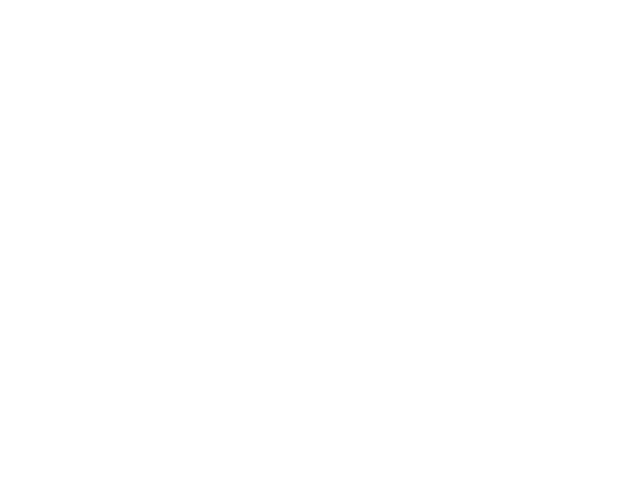
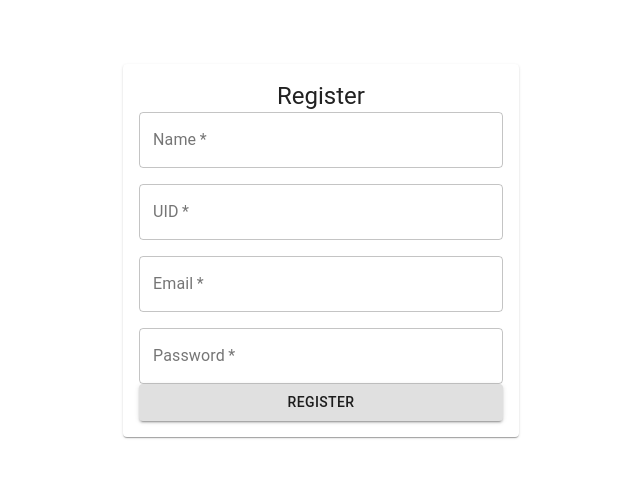
Before and after one commit to will570/cart-reservation, a React (Create React App) app in the folder frontend/client/: page /register in a window 1280 px wide. Shown: the top 478 px of the page, without its empty margins (319-959 px from the left). Built offline with nearby package versions, Linux system fonts and the light colour scheme.

Commit message:
styling Register page

```diff
--- a/frontend/client/package.json
+++ b/frontend/client/package.json
@@ -21,7 +21,7 @@
     "react-bootstrap": "^2.6.0",
     "react-dom": "^18.2.0",
     "react-router-dom": "^6.4.3",
-    "react-scripts": "^2.1.3",
+    "react-scripts": "^5.0.1",
     "web-vitals": "^2.1.4"
   },
   "scripts": {
--- a/frontend/client/src/pages/Register.js
+++ b/frontend/client/src/pages/Register.js
@@ -1,10 +1,60 @@
-import React from 'react';
+import React, {useState} from 'react';
+import { Button, Paper, Grid, Typography, Container} from '@material-ui/core';
+import Alert from '@mui/material/Alert';
+import { styled } from '@mui/material/styles';
+import Input from '../components/Authentication/Input';
+
+
+const StyledPaper = styled(Paper)(({ theme }) => ({
+    backgroundColor: theme.palette.mode === 'dark' ? '#1A2027' : '#fff',
+    ...theme.typography.body2,
+    padding: theme.spacing(2),
+    color: theme.palette.light,
+    alignItems: 'center',
+    display: 'flex',
+    flexDirection: 'column',
+    marginTop: theme.spacing(8)
+  }));
+
+const SubmitButton = styled(Button) (({ theme }) => ({
+    margin: theme.spacing(3, 0, 2),
+    color: theme.palette.text.primary
+}));
 
 const Register = () => {
+    const handleSubmit =() =>{
+
+    };
+    const handleChange =() =>{
+
+    };
+    const [errMsg, setErrMsg]= useState(null);
+
     return (
-        <div>
+       <Container maxWidth="xs">
+        <StyledPaper>
+            <Typography variant='h5'>
+                Register
+            </Typography>
+            <form onSubmit={handleSubmit}>
+                <Grid container spacing={2}>
+                    <Input name="name" label="Name" handleChange={handleChange} type="text" />
+                    <Input name="uid" label="UID" handleChange={handleChange} type="text" />
+                    <Input name="email" label="Email" handleChange={handleChange} type="text" />
+                    <Input name="password" label="Password" handleChange={handleChange} type={"password"} />
 
-        </div>
+                </Grid>
+                <SubmitButton type="submit" fullWidth variant="contained">
+                    Register
+                </SubmitButton>
+
+            </form>
+            <Grid>
+                {errMsg ?
+                <Alert severity='error'>{errMsg}</Alert> :null}
+            </Grid>
+        </StyledPaper>
+       </Container>
     )
 }
 
```
